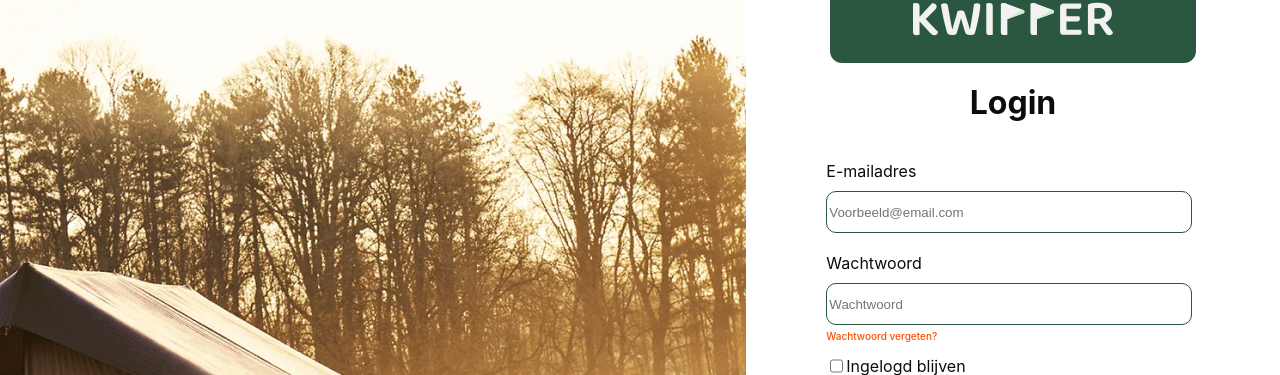
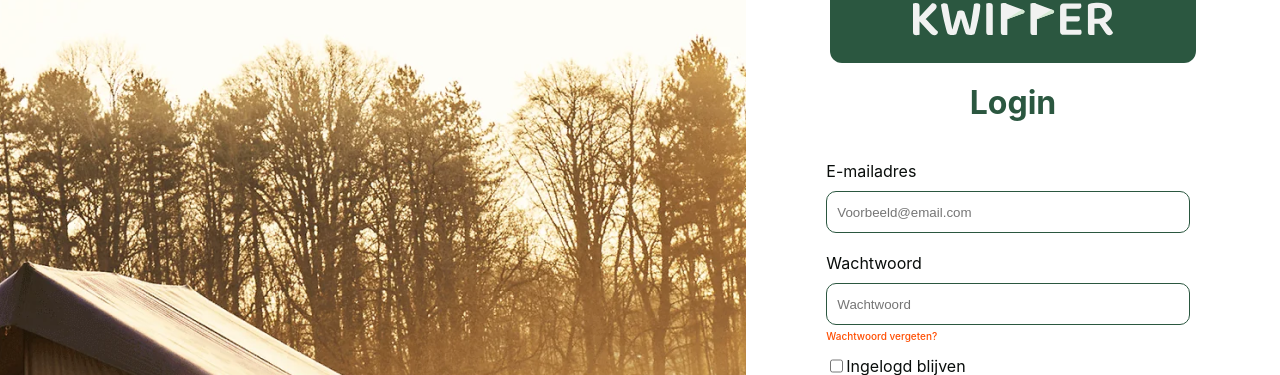
Before and after one commit to WillTDP/kwipper_frontend, a Vue app: page /login in a window 1280 px wide. Shown: the part 213-588 px from the top of the page. Built offline with nearby package versions, Linux system fonts and the light colour scheme.

Commit message:
Fix: CSS

```diff
--- a/src/components/User/login.vue
+++ b/src/components/User/login.vue
@@ -81,7 +81,7 @@ const handleSubmit = () => {
   }
 
   .h1 {
-    color: #090D0B;
+    color: #2B5740;
     font-size: 32px;
   }
 
@@ -96,11 +96,12 @@ const handleSubmit = () => {
   }
 
   .textbox {
-    width: 360px;
+    width: 350px;
     height: 38px;
     border: 1px solid #2B5740;
     border-radius: 10px;
     margin-top: 8px;
+    padding-left: 10px;
   }
 
   .forgot_password {
```
